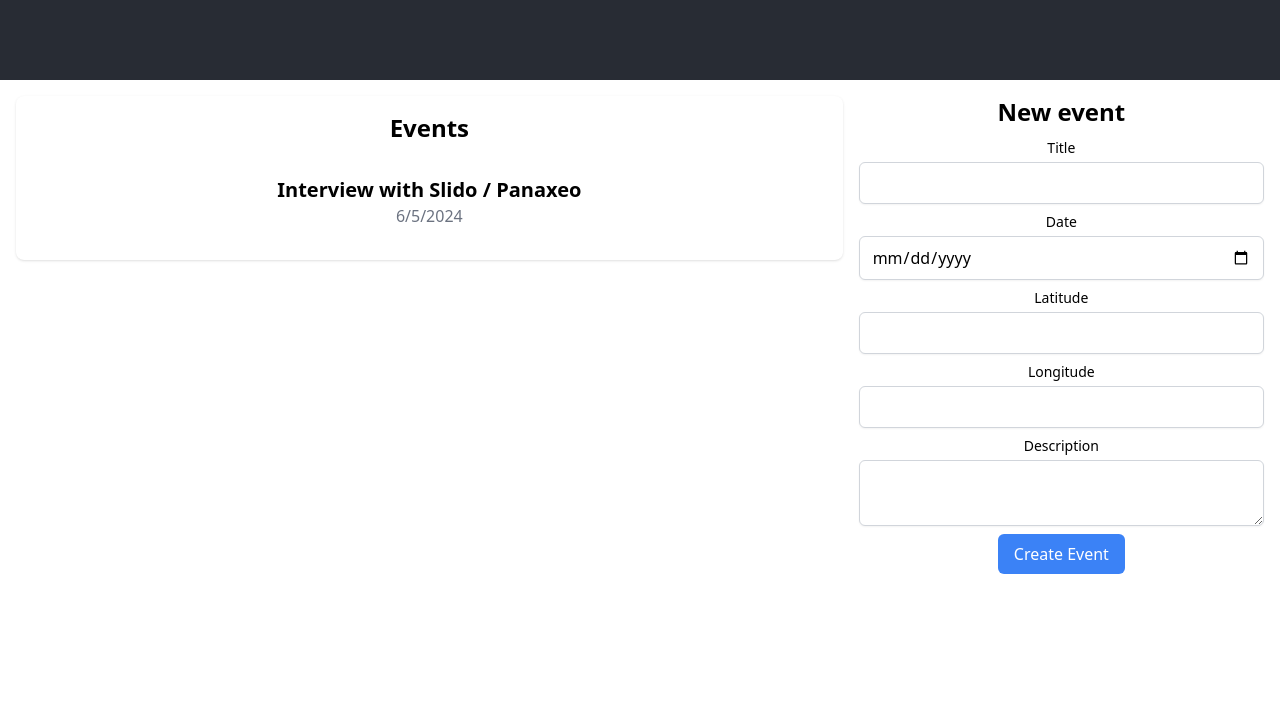
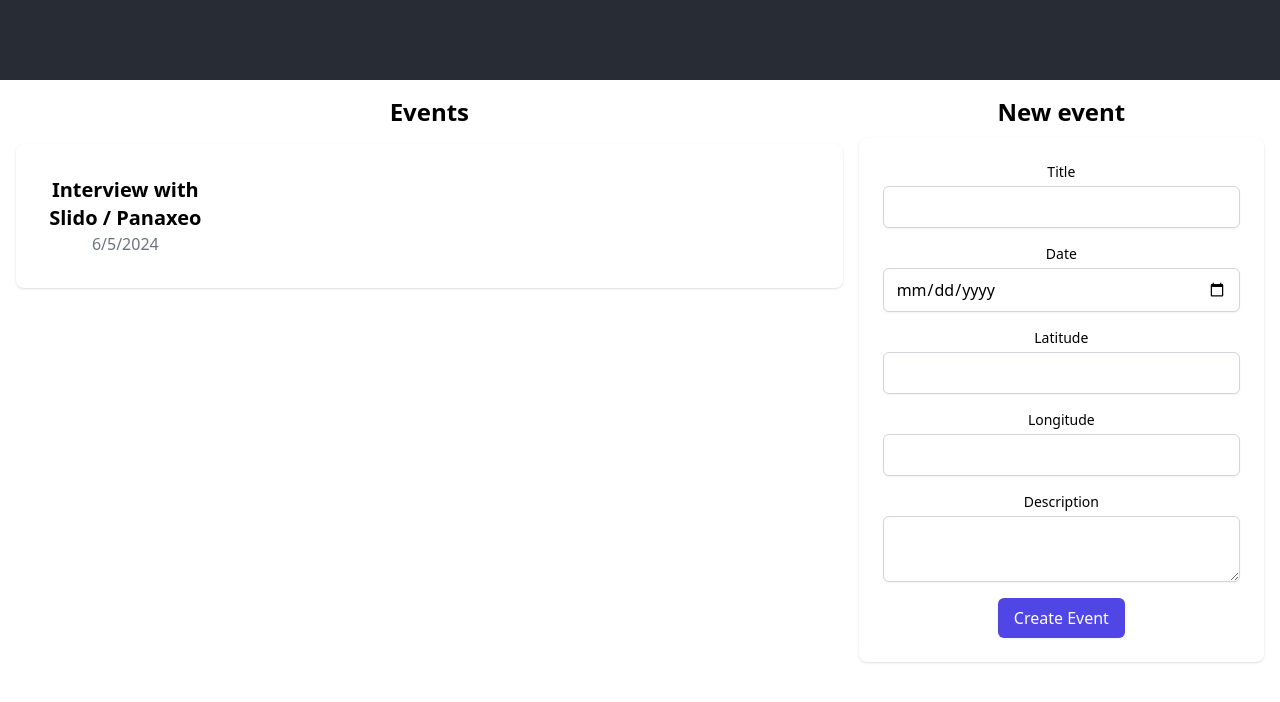
Before and after one commit to vystydp/react-events-list, a Next.js app: page / in a window 1280 px wide. Shown: the top 702 px of the page. Built offline with nearby package versions, Linux system fonts and the light colour scheme.

Commit message:
feat: CSS grid layout

```diff
--- a/src/components/ClientWrapper.tsx
+++ b/src/components/ClientWrapper.tsx
@@ -17,17 +17,17 @@ const ClientWrapper = ({ initialEvents }: { initialEvents: Event[] }) => {
           <div className="grid grid-cols-1 md:grid-cols-3 gap-4">
               <div className="col-span-1 md:col-span-2">
               <EventList initialEvents={initialEvents} onSelectEvent={setSelectedEvent} />
-            </div>
-            <div className="col-span-1">
-            <EventForm onEventCreated={() => setSelectedEvent(null)} />
-            </div>
-        </div>
                 {selectedEvent && (
                 <div className="mt-4">
                 <EventDetails event={selectedEvent} />
                 </div>
                 )}
               </div>
+              <div className="col-span-1">
+              <EventForm onEventCreated={() => setSelectedEvent(null)} />
+              </div>
+          </div>
+        </div>
   </div>
   );
 };
--- a/src/components/EventDetails.tsx
+++ b/src/components/EventDetails.tsx
@@ -20,19 +20,10 @@ const EventDetails = ({ event }: { event: Event }) => {
   }, [event]);
 
   return (
-    <div className='container'>
-      <h2 className="text-2xl font-bold mb-3.5">{event.title}</h2>
-      <div className={'box-border h-42 w-42 p-4 border-1 shadow-lg' + (new Date(event.date).getTime() < new Date().getTime() ? ' previous' : ' upcomming')}
-               key={event.id} >
-                  <p>{new Date(event.date).toLocaleDateString()}</p>
+    <div className="bg-white shadow rounded-lg p-6">
+      <h3 className="text-2xl font-bold mb-2">{event.title}</h3>
+      <p className="text-gray-500 mb-4">{new Date(event.date).toLocaleDateString()}</p>
       <p>{event.description}</p>
-      {weather && (
-        <div>
-          <h3 className="text-xl font-semibold">Weather</h3>
-          <p>Temperature: {weather?.properties?.timeseries[0].data.instant.details.air_temperature}°C</p>
-        </div>
-      )}
-          </div>
     </div>
   );
 };
--- a/src/components/EventForm.tsx
+++ b/src/components/EventForm.tsx
@@ -24,62 +24,57 @@ const EventForm = ({ onEventCreated }: { onEventCreated: () => void }) => {
   return (
     <div className='container mb-3.5'>
       <h2 className="text-2xl font-bold  mb-2.5">New event</h2>
-      <form onSubmit={handleSubmit} className="space-y-2">
+      <form onSubmit={handleSubmit} className="bg-white shadow rounded-lg p-6 space-y-4">
       <div>
-          <label htmlFor="title" className="block text-sm font-medium">Title</label>
+        <label className="block text-sm font-medium mb-1">Title</label>
         <input
-            id="title"
           type="text"
           value={title}
           onChange={(e) => setTitle(e.target.value)}
-            className="mt-1 block w-full px-3 py-2 border border-gray-300 rounded-md shadow-sm"
+          className="mt-1 block w-full px-3 py-2 border border-gray-300 rounded-md shadow-sm focus:outline-none focus:ring focus:ring-indigo-500"
           required
         />
       </div>
       <div>
-          <label htmlFor="date" className="block text-sm font-medium">Date</label>
+        <label className="block text-sm font-medium mb-1">Date</label>
         <input
-            id="date"
           type="date"
           value={date}
           onChange={(e) => setDate(e.target.value)}
-            className="mt-1 block w-full px-3 py-2 border border-gray-300 rounded-md shadow-sm"
+          className="mt-1 block w-full px-3 py-2 border border-gray-300 rounded-md shadow-sm focus:outline-none focus:ring focus:ring-indigo-500"
           required
         />
       </div>
       <div>
-          <label htmlFor="lat" className="block text-sm font-medium">Latitude</label>
+        <label className="block text-sm font-medium mb-1">Latitude</label>
         <input
-            id="lat"
           type="number"
           value={lat}
           onChange={(e) => setLat(e.target.value)}
-            className="mt-1 block w-full px-3 py-2 border border-gray-300 rounded-md shadow-sm"
+          className="mt-1 block w-full px-3 py-2 border border-gray-300 rounded-md shadow-sm focus:outline-none focus:ring focus:ring-indigo-500"
           required
         />
       </div>
       <div>
-          <label htmlFor="long" className="block text-sm font-medium">Longitude</label>
+        <label className="block text-sm font-medium mb-1">Longitude</label>
         <input
-            id="long"
           type="number"
           value={long}
           onChange={(e) => setLong(e.target.value)}
-            className="mt-1 block w-full px-3 py-2 border border-gray-300 rounded-md shadow-sm"
+          className="mt-1 block w-full px-3 py-2 border border-gray-300 rounded-md shadow-sm focus:outline-none focus:ring focus:ring-indigo-500"
           required
         />
       </div>
       <div>
-          <label htmlFor="desc"className="block text-sm font-medium">Description</label>
+        <label className="block text-sm font-medium mb-1">Description</label>
         <textarea
-            id="desc"
           value={description}
           onChange={(e) => setDescription(e.target.value)}
-            className="mt-1 block w-full px-3 py-2 border border-gray-300 rounded-md shadow-sm"
+          className="mt-1 block w-full px-3 py-2 border border-gray-300 rounded-md shadow-sm focus:outline-none focus:ring focus:ring-indigo-500"
           required
         ></textarea>
       </div>
-        <button type="submit" className="px-4 py-2 bg-blue-500 text-white rounded-md">
+      <button type="submit" className="px-4 py-2 bg-indigo-600 text-white rounded-md shadow-sm hover:bg-indigo-700 transition">
         Create Event
       </button>
     </form>
--- a/src/components/EventList.tsx
+++ b/src/components/EventList.tsx
@@ -1,6 +1,6 @@
 'use client';
 
-import { useState, useEffect } from 'react';
+import { useState, useEffect, Fragment } from 'react';
 import axios from 'axios';
 import { Event } from '../types/event'
 
@@ -19,21 +19,23 @@ const EventList = ({ initialEvents, onSelectEvent }: { initialEvents: Event[], o
   }, []);
 
   return (
+    <Fragment>
+      <h2 className="text-2xl font-bold mb-4">Events</h2>
       <div className="bg-white shadow rounded-lg p-4">
-      <h2 className="text-2xl font-bold mb-4">Events</h2>
-      <ul className="space-y-4">
+        <div className="grid grid-cols-4 gap-4">
           {events.map(event => (
-          <li
+              <div
                 key={event.id}
                 onClick={() => onSelectEvent(event)}
                 className="p-4 rounded-lg cursor-pointer hover:bg-gray-100 transition"
               >
                 <div className="text-xl font-semibold">{event.title}</div>
                 <div className="text-gray-500">{new Date(event.date).toLocaleDateString()}</div>
-          </li>
+              </div>
           ))}
-      </ul>
         </div>
+      </div>
+    </Fragment>
   );
 };
 
```
Lines whose indentation alone changed are shown as unchanged.
